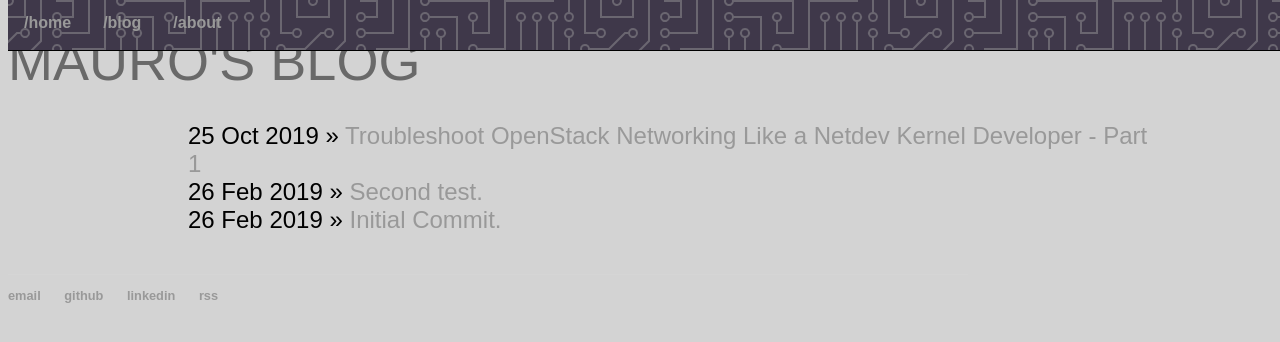
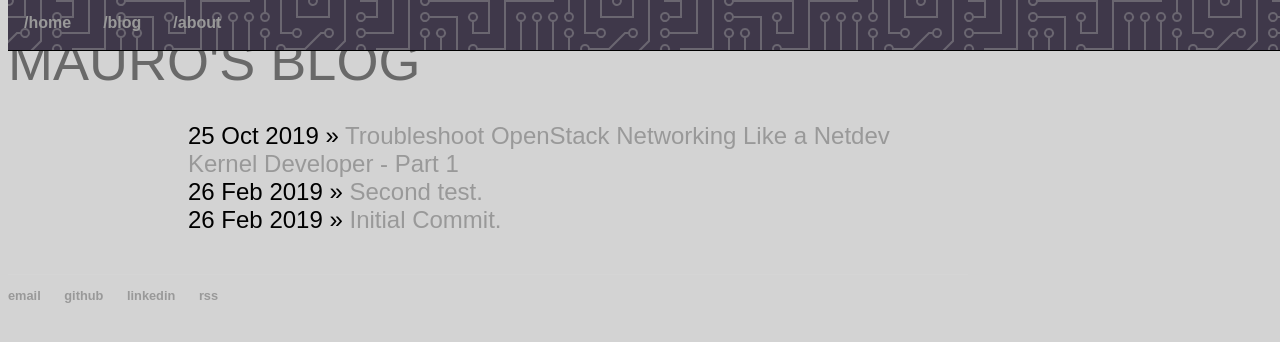
Before and after one commit to mauroseb/mauroseb.github.io, a Jekyll site: the page built from blog/index.html, in a window 1280 px wide. Shown: the top 342 px of the page. Built offline with Jekyll 4.4.1, drawn with Linux system fonts in a browser that asks for light colours.

Commit message:
Update main.css

```diff
--- a/css/main.css
+++ b/css/main.css
@@ -98,7 +98,7 @@ ul.posts {
 
 ul.posts li {
     list-style: none;
-    width: 75;
+    width: 75%;
 }
 
 .main {
```
